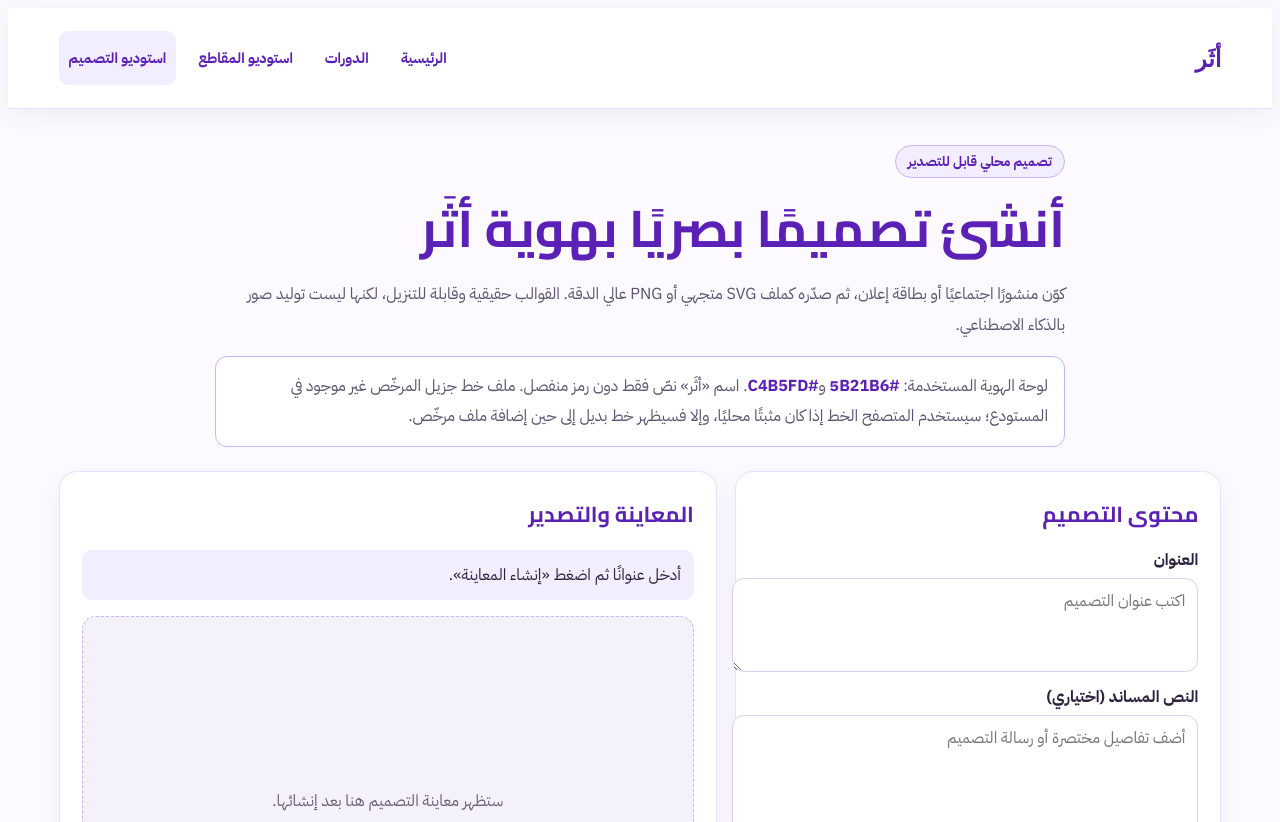
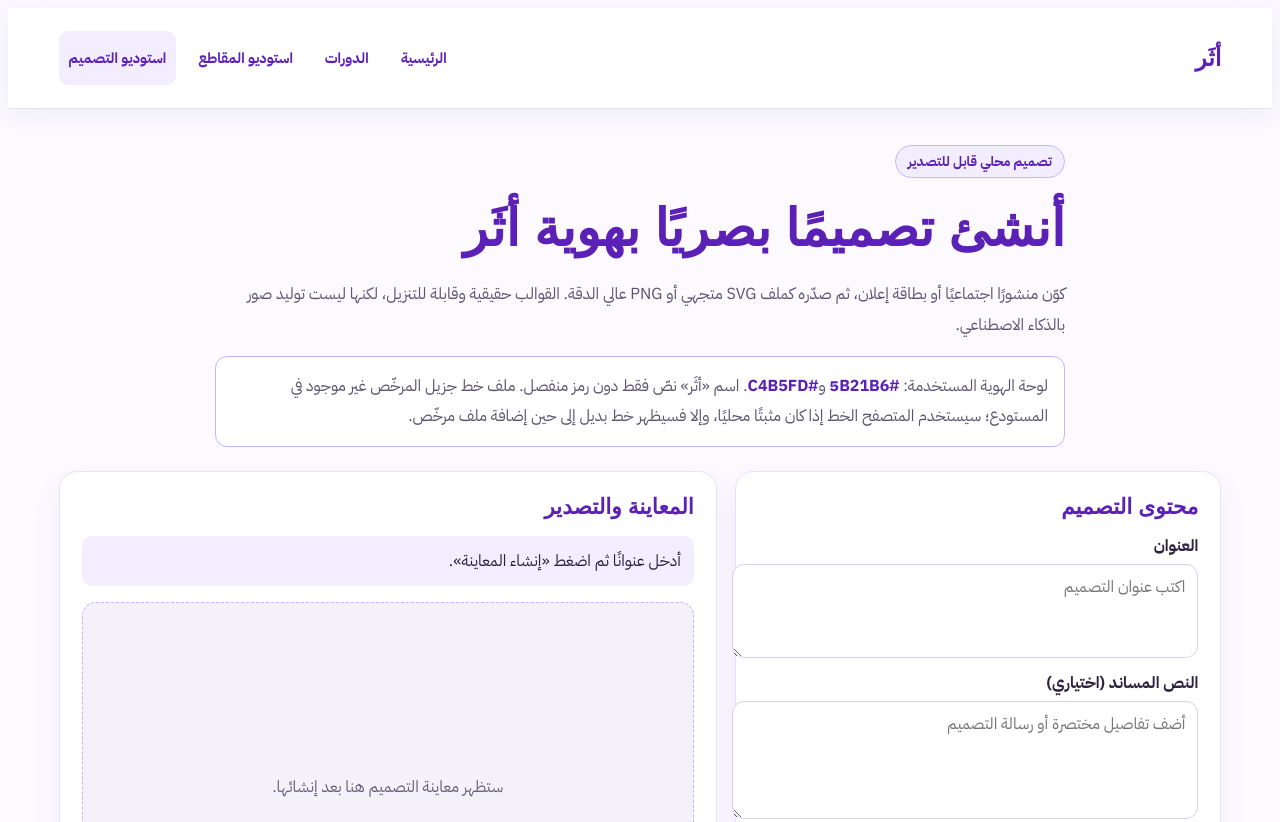
Before and after one commit to omar2007-ib/Nbras-, a website: page design-studio.html in a window 1280 px wide. Shown: the top 822 px of the page. Drawn offline with Linux system fonts and the light colour scheme.

Commit message:
chore: enforce text-only Athar wordmark and Jazeel preference

```diff
--- a/assets/athar-design-studio.css
+++ b/assets/athar-design-studio.css
@@ -1,7 +1,7 @@
 :root{--design-primary:#5B21B6;--design-accent:#C4B5FD;--design-paper:#FCFAFF;--design-soft:#F3EEFF;--design-ink:#2D2340}
 body{background:var(--design-paper)!important;color:var(--design-ink)!important}
 .athar-studio-header{padding:16px clamp(16px,5vw,72px);display:flex;align-items:center;justify-content:space-between;gap:20px;flex-wrap:wrap;background:#fff;border-bottom:1px solid #E9DFFF}
-.athar-studio-header .logo{font-family:"Jazeel","Cairo",sans-serif!important;font-weight:700!important;font-size:1.8rem;color:var(--design-primary)!important;text-decoration:none;white-space:nowrap}
+.athar-studio-header .logo{font-family:"Jazeel",sans-serif!important;font-weight:700!important;font-size:1.8rem;color:var(--design-primary)!important;text-decoration:none;white-space:nowrap}
 .athar-studio-header .logo img,.athar-studio-header .logo::before{display:none!important;content:none!important}
 .athar-studio-header nav{display:flex;flex-wrap:wrap;gap:8px 12px}
 .athar-studio-header nav a{color:var(--design-primary)!important;text-decoration:none;padding:8px 10px;border-radius:9px;font-weight:700}
@@ -9,13 +9,13 @@ body{background:var(--design-paper)!important;color:var(--design-ink)!important}
 .design-shell{width:min(1180px,92%);margin:0 auto;padding:36px 0 64px}
 .design-intro{max-width:850px;margin:0 auto 24px}
 .design-eyebrow{display:inline-block;color:var(--design-primary);background:var(--design-soft);border:1px solid var(--design-accent);border-radius:999px;padding:5px 12px;font-size:.84rem;font-weight:800}
-.design-intro h1{font-family:"Jazeel","Cairo",sans-serif!important;color:var(--design-primary)!important;font-size:clamp(2rem,4vw,3.2rem);line-height:1.35;margin:16px 0 10px}
+.design-intro h1{font-family:"Jazeel",sans-serif!important;color:var(--design-primary)!important;font-size:clamp(2rem,4vw,3.2rem);line-height:1.35;margin:16px 0 10px}
 .design-intro p{color:#5B5470;line-height:1.9}
 .design-notice{padding:14px 16px;border:1px solid var(--design-accent);border-radius:12px;background:#fff}
 .design-notice strong{color:var(--design-primary)}
 .design-grid{display:grid;grid-template-columns:minmax(280px,.85fr) minmax(0,1.15fr);gap:18px;align-items:start}
 .design-card{min-width:0;background:#fff;border:1px solid #E9DFFF;border-radius:18px;padding:22px;box-shadow:0 12px 30px rgba(91,33,182,.06)}
-.design-card h2{font-family:"Jazeel","Cairo",sans-serif!important;color:var(--design-primary)!important;font-size:1.35rem;margin:0 0 14px}
+.design-card h2{font-family:"Jazeel",sans-serif!important;color:var(--design-primary)!important;font-size:1.35rem;margin:0 0 14px}
 .design-card label{display:block;margin:13px 0 6px;font-weight:700;color:var(--design-ink)}
 .design-card input,.design-card textarea,.design-card select{display:block;width:100%;max-width:100%;min-height:44px;padding:10px 12px;border:1px solid #D9CFF0!important;border-radius:10px;background:#fff;color:var(--design-ink);font:inherit}
 .design-fields{display:grid;grid-template-columns:repeat(2,minmax(0,1fr));gap:12px}
@@ -32,7 +32,7 @@ body{background:var(--design-paper)!important;color:var(--design-ink)!important}
 .design-actions{display:flex;flex-wrap:wrap;gap:8px}
 .design-help{color:#6A6079;font-size:.87rem;line-height:1.8;margin:14px 0 0}
 .design-footer{text-align:center;padding:24px 5%;background:var(--design-primary);color:#fff}
-.design-footer span{font-family:"Jazeel","Cairo",sans-serif;font-weight:700;color:var(--design-accent)}
+.design-footer span{font-family:"Jazeel",sans-serif;font-weight:700;color:var(--design-accent)}
 @media(max-width:820px){.design-grid{grid-template-columns:minmax(0,1fr)}.design-shell{padding-top:24px}.design-card{padding:18px}}
 @media(max-width:460px){.design-fields{grid-template-columns:minmax(0,1fr)}.design-actions .design-button{width:100%}}
 @media(prefers-reduced-motion:reduce){*,*::before,*::after{scroll-behavior:auto!important;transition:none!important;animation:none!important}}
```
